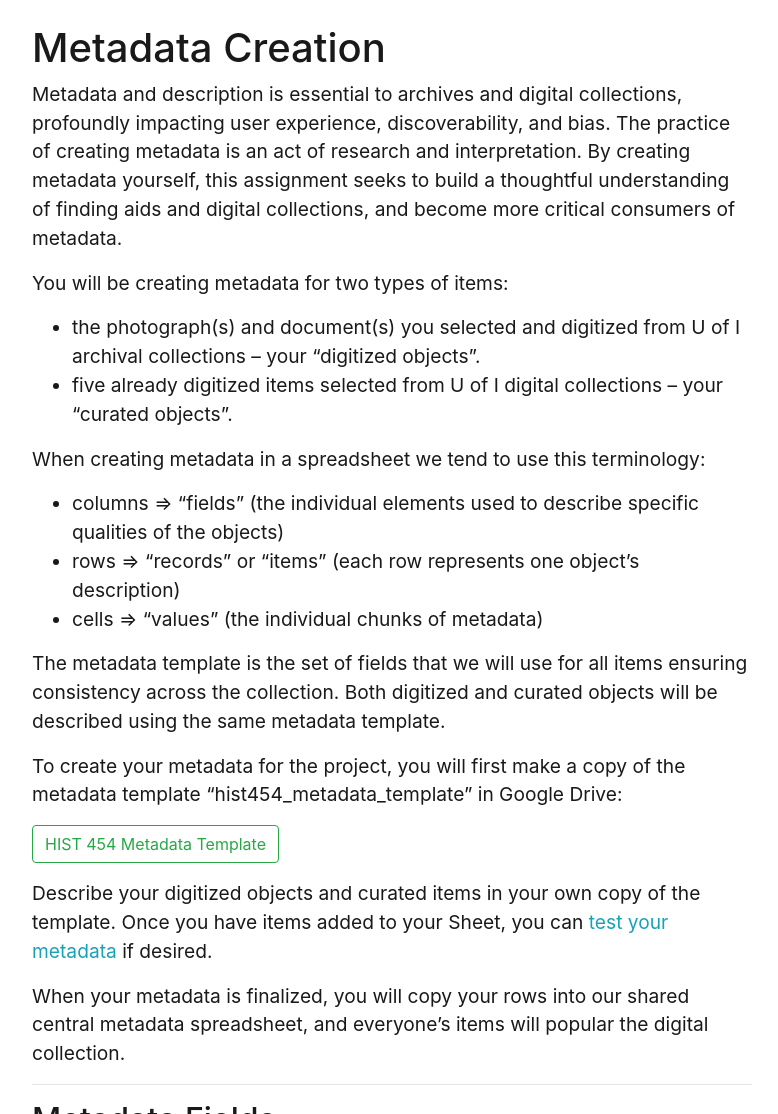
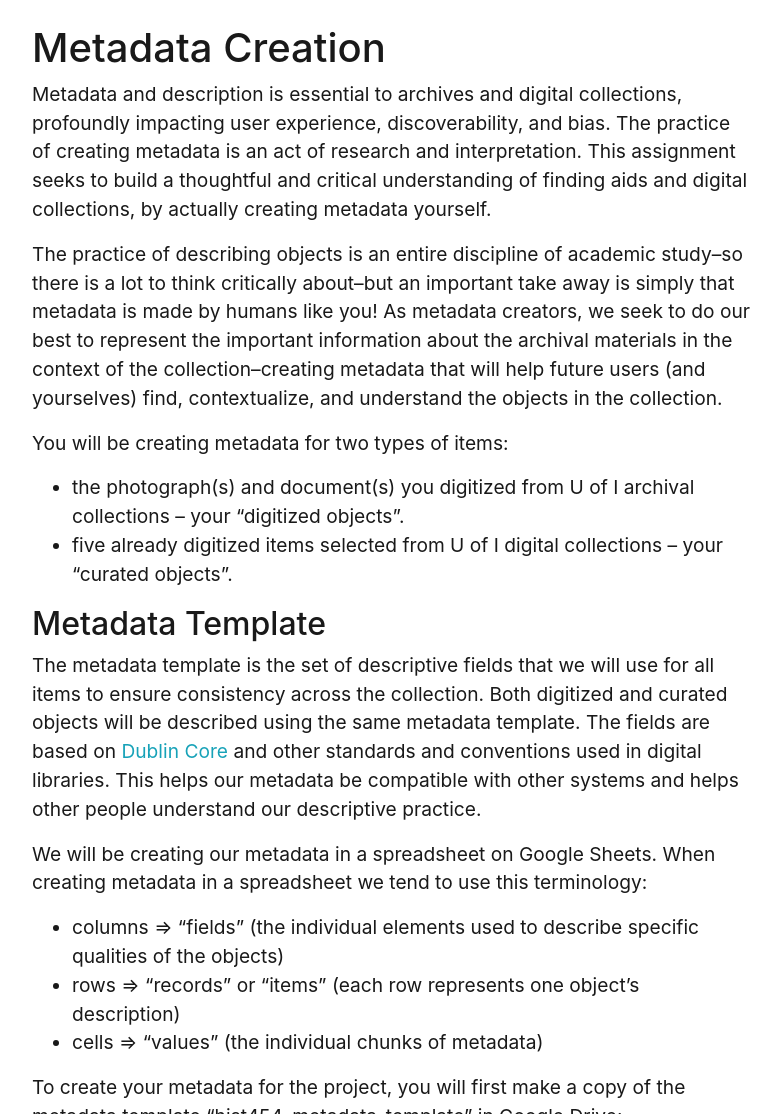
Before and after one commit to evanwill/hist-454-2022, a Jekyll site: the page built from pages/metadata.md, in a window 1280 px wide and 1400 px high. Shown: the part 286-1400 px from the top of the window, without its empty margins (248-1026 px from the left). Built offline with Jekyll 4.4.1, drawn with Linux system fonts in a browser that asks for light colours; some of the changed text lies outside the part shown.

Commit message:
metadata

```diff
--- a/assets/hist404-template.csv
+++ b/assets/hist404-template.csv
@@ -1,3 +1,3 @@
-record_contributor,objectid,filename,title,creator,date,description,subject,location,latitude,longitude,source,source_link,identifier,type,format,rightsstatement
-Example Person,hist454-ep01,hist454-ep01.jpg,Portrait of Two Men Burned in the Forest Fire,"Barnard Studio (Wallace, Idaho)",1910-01-10,"Posed studio portrait of two men. Both are wrapped in bandages. The man on the left has a large bandage on his head under his hat, and his face exhibits peeling. The man on the right has a similar injury, and also has both of his hands wrapped in gauze. l-r: Mr. Zeller, Anton Canjar. 5 x 7 black and white glass negative.",group portraits; commercial portraiture; fire (physical concept); fire damage; fires (events),"Wallace, Idaho",47.48089,-115.928038,"PG 8, Barnard-Stockbridge Collection, University of Idaho Library Special Collections and Archives",,pg8-x-545i,Image;StillImage,image/jpeg,http://rightsstatements.org/vocab/NoC-US/1.0/
-Example Person,hist454ep02,https://uidaholib.github.io/hist404-fall2018/objects/mg5-037-001534.pdf,First Aid Contest Flyer,Twin City First Aid Association,1918-04-22,"This flyer is advertising a first aid comptetion and the prizes for the winners of said contest are listed. This contest took place during World War I and this can be seen in the advertising.",Contest; Flyer; First Aid,"Wallace, Idaho",47.47141,-115.924357,Stanley Easton,,mg5-037-001534,Text,application/pdf,http://rightsstatements.org/vocab/NoC-US/1.0/
+record_contributor,objectid,filename,title,creator,date,description,subject,location,latitude,longitude,source,source_link,identifier,type,format_original,format,rightsstatement
+Example Person,hist454-ep01,hist454-ep01.jpg,Portrait of Two Men Burned in the Forest Fire,"Barnard Studio (Wallace, Idaho)",1910-01-10,"Posed studio portrait of two men. Both are wrapped in bandages. The man on the left has a large bandage on his head under his hat, and his face exhibits peeling. The man on the right has a similar injury, and also has both of his hands wrapped in gauze. l-r: Mr. Zeller, Anton Canjar. 5 x 7 black and white glass negative.",group portraits; commercial portraiture; fire (physical concept); fire damage; fires (events),"Wallace, Idaho",47.48089,-115.928038,"PG 8, Barnard-Stockbridge Collection, University of Idaho Library Special Collections and Archives",,pg8-x-545i,Image;StillImage,,image/jpeg,http://rightsstatements.org/vocab/NoC-US/1.0/
+Example Person,hist454ep02,https://uidaholib.github.io/hist404-fall2018/objects/mg5-037-001534.pdf,First Aid Contest Flyer,Twin City First Aid Association,1918-04-22,"This flyer is advertising a first aid comptetion and the prizes for the winners of said contest are listed. This contest took place during World War I and this can be seen in the advertising.",Contest; Flyer; First Aid,"Wallace, Idaho",47.47141,-115.924357,Stanley Easton,,mg5-037-001534,Text,,application/pdf,http://rightsstatements.org/vocab/NoC-US/1.0/
--- a/pages/metadata.md
+++ b/pages/metadata.md
@@ -8,37 +8,45 @@
 
 Metadata and description is essential to archives and digital collections, profoundly impacting user experience, discoverability, and bias.
 The practice of creating metadata is an act of research and interpretation.
-By creating metadata yourself, this assignment seeks to build a thoughtful understanding of finding aids and digital collections, and become more critical consumers of metadata.
+This assignment seeks to build a thoughtful and critical understanding of finding aids and digital collections, by actually creating metadata yourself.
+
+The practice of describing objects is an entire discipline of academic study--so there is a lot to think critically about--but an important take away is simply that metadata is made by humans like you!
+As metadata creators, we seek to do our best to represent the important information about the archival materials in the context of the collection--creating metadata that will help future users (and yourselves) find, contextualize, and understand the objects in the collection.
 
 You will be creating metadata for two types of items:
 
-- the photograph(s) and document(s) you selected and digitized from U of I archival collections -- your "digitized objects".
+- the photograph(s) and document(s) you digitized from U of I archival collections -- your "digitized objects".
 - five already digitized items selected from U of I digital collections -- your "curated objects".
 
+## Metadata Template
+
+The metadata template is the set of descriptive fields that we will use for all items to ensure consistency across the collection.
+Both digitized and curated objects will be described using the same metadata template.
+The fields are based on [Dublin Core](https://www.dublincore.org/specifications/dublin-core/dcmi-terms/) and other standards and conventions used in digital libraries.
+This helps our metadata be compatible with other systems and helps other people understand our descriptive practice.
+
+We will be creating our metadata in a spreadsheet on Google Sheets.
 When creating metadata in a spreadsheet we tend to use this terminology:
 
 - columns => "fields" (the individual elements used to describe specific qualities of the objects)
 - rows => "records" or "items" (each row represents one object's description)
 - cells => "values" (the individual chunks of metadata)
 
-The metadata template is the set of fields that we will use for all items ensuring consistency across the collection.
-Both digitized and curated objects will be described using the same metadata template.
-
 To create your metadata for the project, you will first make a copy of the metadata template "hist454_metadata_template" in Google Drive:
 
 [HIST 454 Metadata Template](https://docs.google.com/spreadsheets/d/1UG_JhZ1lYLsFeoNpO_D7dztmG8elcZlEaID-mz7QTh8/copy?usp=sharing){:.btn .btn-outline-success target="_blank" rel="noopener"}
 
-Describe your digitized objects and curated items in your own copy of the template.
+Describe your digitized objects and curated items in your copy of the template, following the guidelines below.
 Once you have items added to your Sheet, you can [test your metadata]({{ '/setup/' | relative_url }}) if desired.
 
-When your metadata is finalized, you will copy your rows into our shared central metadata spreadsheet, and everyone's items will popular the digital collection.
+Once your metadata is finalized, you will copy your rows into our shared central metadata spreadsheet, and everyone's items will populate the final digital collection.
 
 -----------
 
 ## Metadata Fields
 
 Each of the columns of our project's metadata template spreadsheet are described below
-(i.e. how to fill in your metadata spreadsheet!)
+(i.e. **this is how to fill in your metadata spreadsheet!**).
 
 ### record_contributor
 
@@ -75,6 +86,7 @@
 
 - The person(s) or organization primarily responsible for making the resource.
 - Separate multiple creators using a semicolon `;`
+- For articles or publications, this is the author. For photographs, either the photographer or the studio. Last name, first name "nickname" middle name maiden name, birthdate-death date if known. This is considered an enhancer for the material, and can be linked to records already available on the internet. This increases the usability and accessibility of our collections to a much broader audience.
 - Examples:
     - `Smith, John`
     - `Doe, Jane; Smith, John`
@@ -91,7 +103,7 @@
 
 ### description
 
-- A brief account of the object, a short narrative sentence communicating what it is and its contents.
+- A detailed account of the object, a short narrative sentence communicating what it is and its contents. Try to include information contained in the object, such as details of the image or names of people depicted.
 - For this project, your description should help visitors understand *why* this item is relevant to the research project.
 - Example value: `Postcard of the Memorial Gymnasium on the University of Idaho campus in Moscow, Idaho.`
 
@@ -100,18 +112,23 @@
 - topic(s) related to the item.
 - Separate multiple subjects using a semicolon `;`
 - For this project, the subjects should relate to relevant concepts and topics highlights by the class and research, to help contextualize the collection contents.
+- Think of subjects as how you would search for the item--> What subjects are described/depicted? These allow researchers and people interested in looking for one thing in particular to narrow the collections down to their interests. We use the [Getty Art and Architecture Thesaurus](http://www.getty.edu/research/tools/vocabularies/aat/) for our subjects. Using a control vocabulary helps create consistency in the application of subject terms, connecting the with other objects and collections.
 - Example value: `Dogs; Cats; Zebras`
 
 ### location
 
 - The geographic location(s) / place names to which the item is tied.
 - Separate multiple locations using a semicolon `;`
+- Give place names in "City, State" format.
 - Example value: `Pullman, Washington; Moscow, Idaho`
 
 ### latitude
 
 - A geographic coordinate specifying the north-south position of an item.
 - Example value: `46.731643`
+- latitude and longitude can be found using online mapping programs:
+    - On [iTouch Maps](https://itouchmap.com/?r=latlong) search or move the map to approximate location, then hold Shift and click on the spot. The lat/long will display below.
+    - On [Google Maps](https://www.google.com/maps/) click on the map, a box with the lat/long will display at the bottom. Double clicking on a spot will center the map on that location, and the lat/long is added to the URL where you can copy it from the address bar.
 
 ### longitude
 
@@ -128,7 +145,7 @@
 ### source_link
 
 - A link to more information about the source.
-    - For your digitized items, include the link to the finding aid if possible.
+    - For your digitized items, include the link to the collection finding aid if possible.
     - For curated items, include the link to the item page in the collection.
 - Example finding aid link: `http://archiveswest.orbiscascade.org/ark:/80444/xv65328`
 - Example item page link: `https://www.lib.uidaho.edu/digital/barstock/items/barstock133.html`
@@ -147,8 +164,14 @@
     - `Text` (documents)
     - `Sound` (audio)
 
+### format_original
+
+- This field specifies what the object was before digitization. Provide as much detail as might be helpful for people to understand the original artifact.
+- Examples: `black-and-white photograph`, `color photograph`, `typed manuscript`, `scrapbook`, `newspaper clipping`
+
 ### format
 
+- *required*
 - This field indicates the item's media type using the [MIME type](https://www.iana.org/assignments/media-types/media-types.xhtml){:target="_blank" rel="noopener"} standards.
 - It is important to get this correct, or the item won't be displayed correctly.
 - Choose from:
```
Also changed, not shown: other parts of pages/metadata.md (+3 -4 lines).
